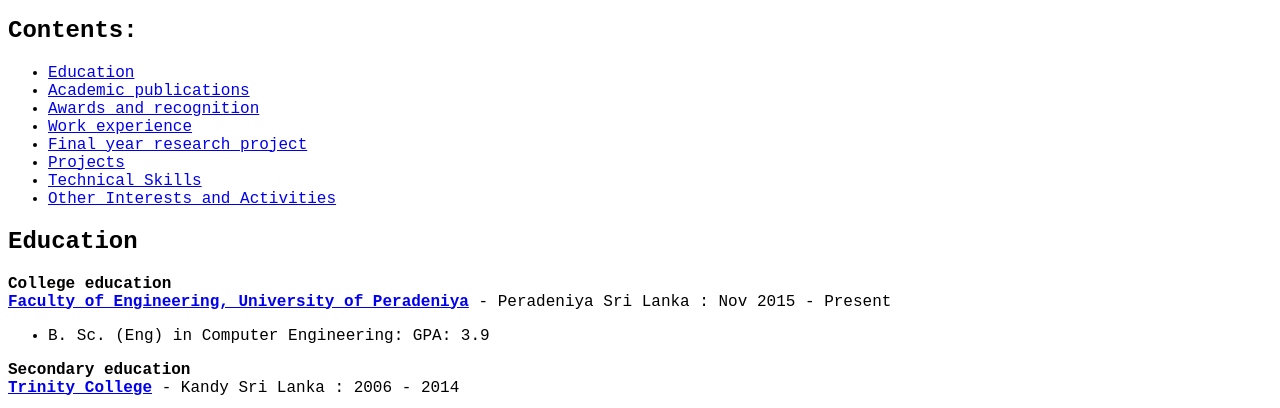
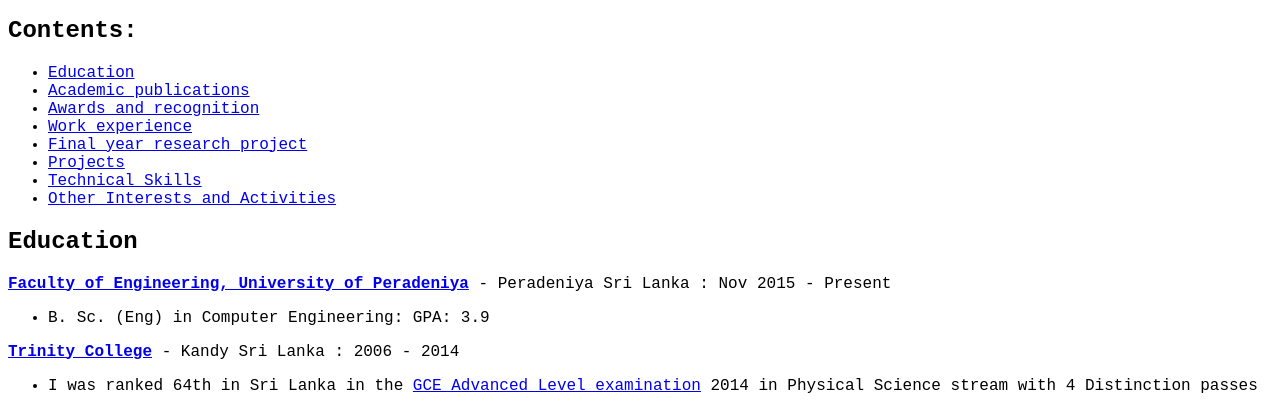
Before and after one commit to hiruna72/hiruna, a plain HTML site: page index.html in a window 1280 px wide. Shown: the part 392-800 px from the top of the page. Drawn offline with Linux system fonts and the light colour scheme.

Commit message:
Add files via upload

```diff
--- a/index.html
+++ b/index.html
@@ -29,12 +29,12 @@ Uninversity of Peradeniya, Peradeniya 20400, Sri Lanka<br>
 </ul>
 
 <h2><a name="education">Education</a></h2>
-<p><b>College education<br><a href="http://eng.pdn.ac.lk/" target="_blank">Faculty of Engineering, University of Peradeniya</a></b> - Peradeniya Sri Lanka : Nov 2015 - Present</p>
+<p><b><a href="http://eng.pdn.ac.lk/" target="_blank">Faculty of Engineering, University of Peradeniya</a></b> - Peradeniya Sri Lanka : Nov 2015 - Present</p>
 <ul>
 	<li>B. Sc. (Eng) in Computer Engineering: GPA: 3.9</li>
 </ul>
 
-<p><b>Secondary education<br><a href="https://www.trinitycollege.lk/" target="_blank">Trinity College</a></b> - Kandy Sri Lanka : 2006 - 2014</p>
+<p><b><a href="https://www.trinitycollege.lk/" target="_blank">Trinity College</a></b> - Kandy Sri Lanka : 2006 - 2014</p>
 <ul>
 	<li>I was ranked 64th in Sri Lanka in the <a href="https://en.wikipedia.org/wiki/GCE_Advanced_Level_in_Sri_Lanka" target="_blank">GCE Advanced Level examination</a> 2014 in Physical Science stream with 4 Distinction passes </li>
 </ul>
```
